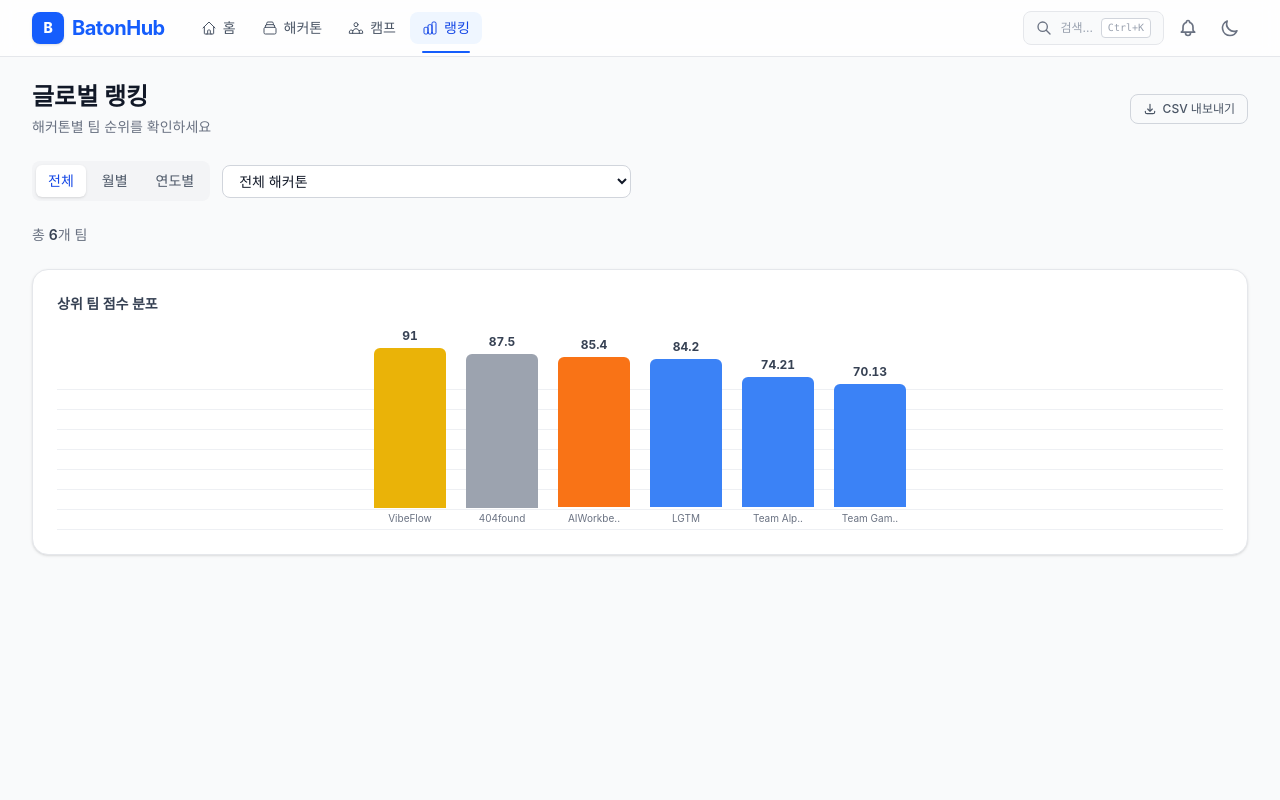
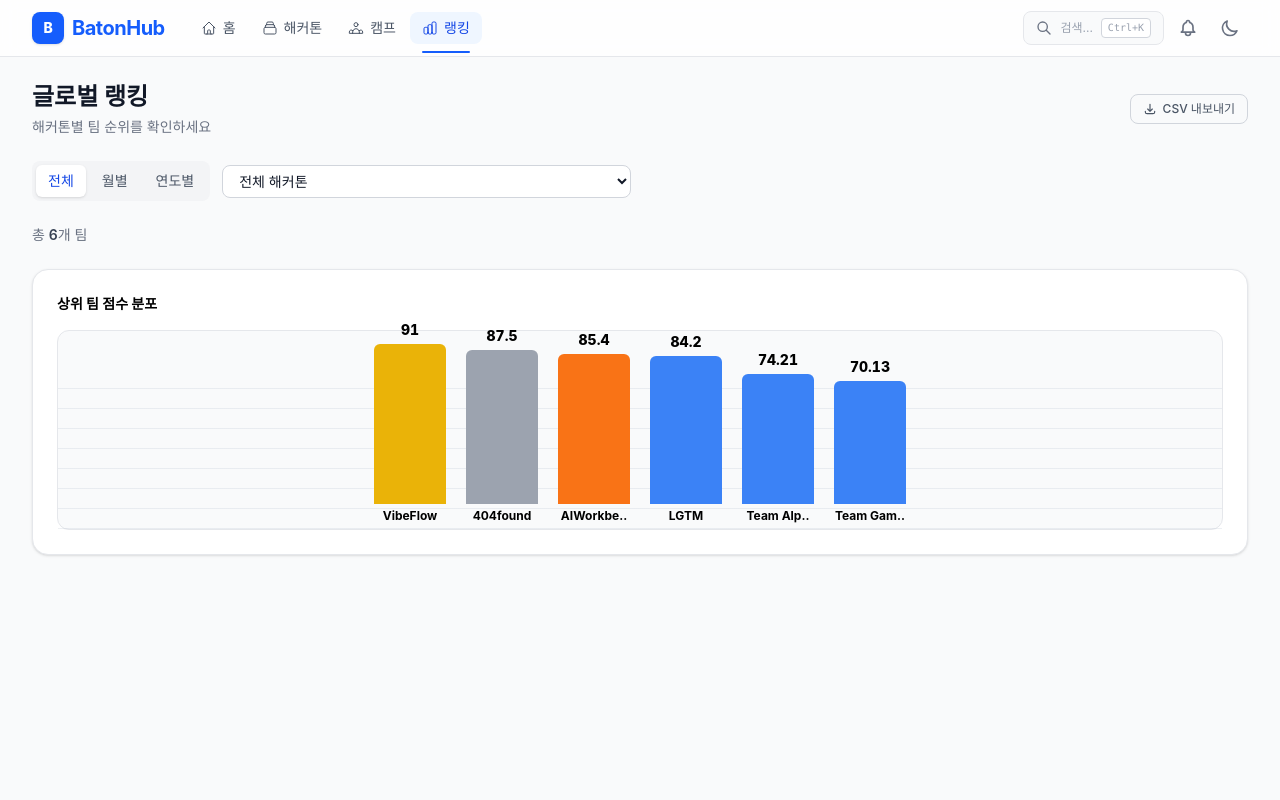
Before and after one commit to dbwls99706/daker_1, a Next.js app: page /rankings in a window 1280 px wide. Shown: the top 800 px of the page. Built offline with nearby package versions, Linux system fonts and the light colour scheme; a web font is replaced by a local one.

Commit message:
Boost light-mode contrast in rankings bar chart

```diff
--- a/src/app/rankings/page.tsx
+++ b/src/app/rankings/page.tsx
@@ -234,7 +234,7 @@ export default function RankingsPage() {
                     {Number.isInteger(r.totalScore) ? r.totalScore : r.totalScore.toFixed(2)}점
                   </span>
                   <div className={`${heights[i]} w-full rounded-t-2xl border-2 ${bgColors[i]} flex items-center justify-center transition-all shadow-sm`}>
-                    <span className="text-3xl font-extrabold text-gray-400/60">{r.rank}</span>
+                    <span className="text-3xl font-extrabold text-gray-700/90 dark:text-gray-100/90">{r.rank}</span>
                   </div>
                 </div>
               );
--- a/src/components/features/BarChart.tsx
+++ b/src/components/features/BarChart.tsx
@@ -37,7 +37,6 @@ export function BarChart({ data, maxHeight = 160, title }: BarChartProps) {
     );
   }
   const maxValue = Math.max(...data.map((d) => d.value), 1);
-  const totalValue = data.reduce((sum, d) => sum + d.value, 0);
   const description = data.map((d) => `${d.label}: ${d.value}점`).join(", ");
 
   const getBarStyle = (color: string, barHeight: number, index: number, isActive: boolean) => ({
@@ -50,10 +49,10 @@ export function BarChart({ data, maxHeight = 160, title }: BarChartProps) {
   });
 
   return (
-    <div role="figure" aria-label={title || "바 차트"}>
-      {title && <h3 className="mb-4 text-sm font-semibold text-gray-700 dark:text-gray-300">{title}</h3>}
+    <div role="figure" aria-label={title || "바 차트"} className="text-gray-900 dark:text-gray-100">
+      {title && <h3 className="mb-4 text-sm font-bold text-black dark:text-gray-300">{title}</h3>}
       <span className="sr-only">{description}</span>
-      <div className="relative flex items-end gap-3 justify-center rounded-xl px-2" style={{ height: maxHeight + 40 }} aria-hidden="true">
+      <div className="relative flex items-end gap-3 justify-center rounded-xl border border-gray-200 bg-gray-50 px-2 dark:border-gray-700 dark:bg-gray-900/40" style={{ height: maxHeight + 40 }} aria-hidden="true">
         <div
           className="pointer-events-none absolute inset-x-0 bottom-0 h-[80%] opacity-100 dark:opacity-70"
           style={{
@@ -63,7 +62,6 @@ export function BarChart({ data, maxHeight = 160, title }: BarChartProps) {
         {data.map((d, index) => {
           const barHeight = Math.max(4, (d.value / maxValue) * maxHeight);
           const color = d.color || "#3b82f6";
-          const share = totalValue > 0 ? ((d.value / totalValue) * 100).toFixed(1) : "0.0";
           return (
             <div
               key={d.label}
@@ -77,8 +75,8 @@ export function BarChart({ data, maxHeight = 160, title }: BarChartProps) {
               aria-label={`${d.label} ${d.value}점`}
             >
               <span
-                className={`text-xs font-bold tabular-nums transition-colors ${
-                  activeIndex === index ? "text-blue-700 dark:text-blue-300" : "text-gray-700 dark:text-gray-200"
+                className={`text-sm font-extrabold tabular-nums transition-colors ${
+                  activeIndex === index ? "text-blue-700 dark:text-blue-300" : "text-black dark:text-gray-100"
                 }`}
               >
                 {d.value}
@@ -92,15 +90,15 @@ export function BarChart({ data, maxHeight = 160, title }: BarChartProps) {
                 style={getBarStyle(color, barHeight, index, activeIndex === index)}
               />
               <span
-                className={`pointer-events-none absolute -top-5 rounded-full bg-gray-900/90 px-2 py-0.5 text-[10px] font-semibold text-white shadow-sm transition-opacity dark:bg-black/85 ${
+                className={`pointer-events-none absolute -top-7 whitespace-nowrap rounded-full bg-gray-900/90 px-2 py-0.5 text-[10px] font-semibold text-white shadow-sm transition-opacity dark:bg-black/85 ${
                   activeIndex === index ? "opacity-100" : "opacity-0"
                 }`}
               >
-                {d.value}점 · {share}%
+                {d.value}점
               </span>
               <span
-                className={`w-full truncate text-center text-[10px] leading-tight transition-colors ${
-                  activeIndex === index ? "text-blue-700 dark:text-blue-300" : "text-gray-500 dark:text-gray-400"
+                className={`w-full truncate text-center text-xs font-bold leading-tight transition-colors ${
+                  activeIndex === index ? "text-blue-800 dark:text-blue-300" : "text-black dark:text-gray-300"
                 }`}
               >
                 {d.label}
```
